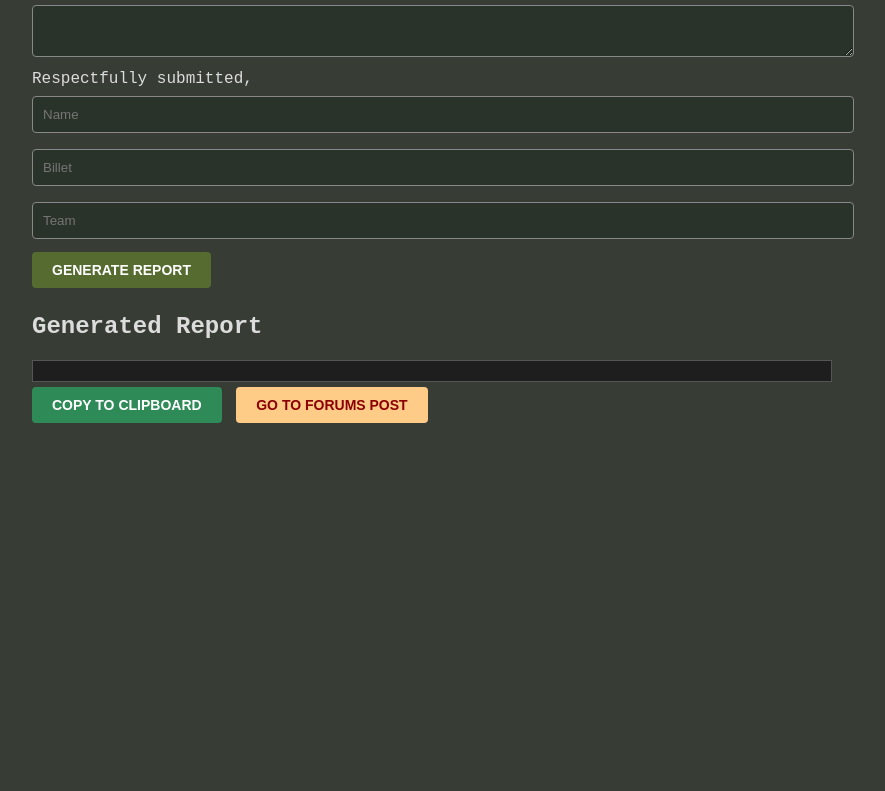
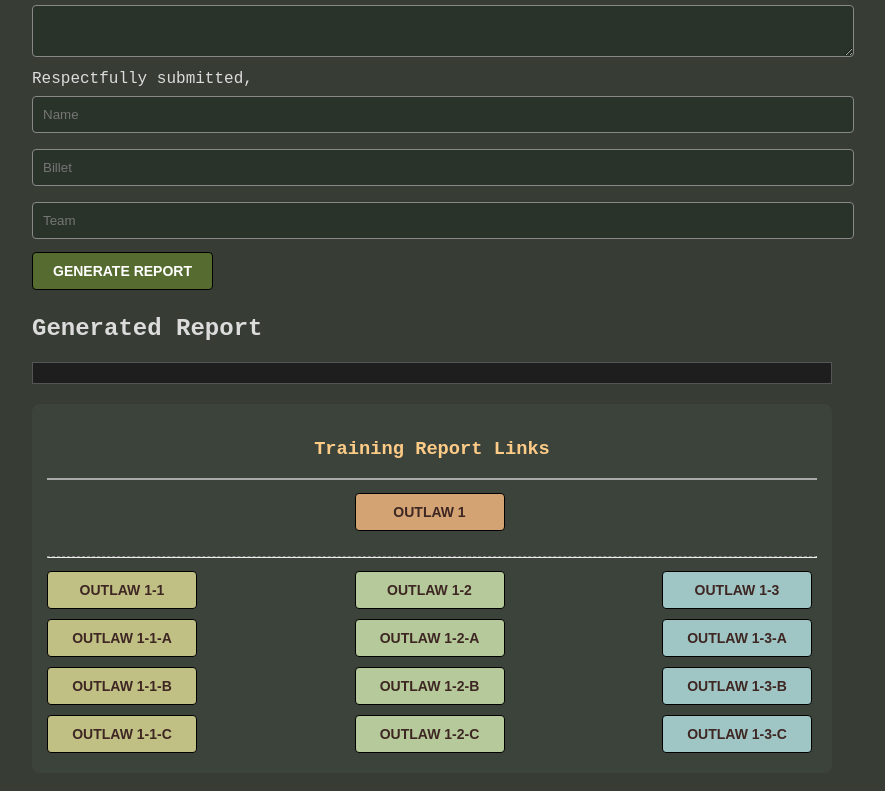
Before and after one commit to shackzilla/TR-Generator, a plain HTML site: page index.html in a window 1280 px wide. Shown: the part 837-1628 px from the top of the page, without its empty margins (208-1093 px from the left). Before the commit the page ends 1285 px from the top, so only its background shows below. Drawn offline with Linux system fonts and the light colour scheme.

Commit message:
Update index.html

```diff
--- a/index.html
+++ b/index.html
@@ -36,13 +36,18 @@
   cursor: pointer;
   background-color: #556b2f;
   color: #fff;
-      border: none;
+  border: 1px solid black;
   border-radius: 4px;
   font-weight: bold;
   text-transform: uppercase;
+  transition: background-color 0.1s ease-in-out;
+}
+
+button:active {
+  background-color: orange !important;
 }
     button:hover {
-      background-color: #6b8e23;
+  filter: brightness(1.2);
 }
     #output {
       white-space: pre-wrap;
@@ -130,9 +135,35 @@
   <h2>Generated Report</h2>
   <div id="output"></div>
 
-  <button onclick="copyToClipboard()" style="background-color:#2e8b57; color:#fff;">Copy to Clipboard</button>
-  <button onclick="goToReply()" style="background-color:#ffcc88; color:darkred;">Go to Forums Post</button>
-
+  <div style="background-color: #3c433b; padding: 15px; border-radius: 8px; margin-top: 20px; text-align: center;">
+  <h3 style="color: #ffcc88;">Training Report Links</h3>
+  <hr style="border: 1px solid #aaa;">
+  <div style="margin-bottom: 20px;">
+    <button onclick="goToReply('https://15thmeu.net/forums/topic/653-training-reports-outlaw-1/#replyForm')" style="background-color:#d4a373; color:#3e2723; width: 150px;">Outlaw 1</button>
+  </div>
+  <hr style="border-top: 1px dashed #888;">
+  <div style="display: flex; justify-content: space-between;">
+    <div>
+      <button onclick="goToReply('https://15thmeu.net/forums/topic/652-training-reports-outlaw-1-1/')" style="background-color:#c1c084; color:#3e2723; width: 150px;">Outlaw 1-1</button><br>
+      <button onclick="goToReply('https://15thmeu.net/forums/topic/651-training-reports-outlaw-1-1-a/')" style="background-color:#c1c084; color:#3e2723; width: 150px;">Outlaw 1-1-A</button><br>
+      <button onclick="goToReply('https://15thmeu.net/forums/topic/650-training-reports-outlaw-1-1-b/')" style="background-color:#c1c084; color:#3e2723; width: 150px;">Outlaw 1-1-B</button><br>
+      <button onclick="goToReply('https://15thmeu.net/forums/topic/649-training-reports-outlaw-1-1-c/')" style="background-color:#c1c084; color:#3e2723; width: 150px;">Outlaw 1-1-C</button>
+    </div>
+    <div>
+      <button onclick="goToReply('https://15thmeu.net/forums/topic/648-training-reports-outlaw-1-2/')" style="background-color:#b5c99a; color:#3e2723; width: 150px;">Outlaw 1-2</button><br>
+      <button onclick="goToReply('https://15thmeu.net/forums/topic/647-training-reports-outlaw-1-2-a/')" style="background-color:#b5c99a; color:#3e2723; width: 150px;">Outlaw 1-2-A</button><br>
+      <button onclick="goToReply('https://15thmeu.net/forums/topic/646-training-reports-outlaw-1-2-b/')" style="background-color:#b5c99a; color:#3e2723; width: 150px;">Outlaw 1-2-B</button><br>
+      <button onclick="goToReply('https://15thmeu.net/forums/topic/645-training-reports-outlaw-1-2-c/')" style="background-color:#b5c99a; color:#3e2723; width: 150px;">Outlaw 1-2-C</button>
+    </div>
+    <div>
+      <button onclick="goToReply('https://15thmeu.net/forums/topic/10994-training-reports-archer-1-3/')" style="background-color:#9fc5c5; color:#3e2723; width: 150px;">Outlaw 1-3</button><br>
+      <button onclick="goToReply('https://15thmeu.net/forums/topic/10995-training-reports-archer-1-3-a/')" style="background-color:#9fc5c5; color:#3e2723; width: 150px;">Outlaw 1-3-A</button><br>
+      <button onclick="goToReply('https://15thmeu.net/forums/topic/10996-training-reports-archer-1-3-b/')" style="background-color:#9fc5c5; color:#3e2723; width: 150px;">Outlaw 1-3-B</button><br>
+      <button onclick="goToReply('https://15thmeu.net/forums/topic/10997-training-reports-archer-1-3-c/')" style="background-color:#9fc5c5; color:#3e2723; width: 150px;">Outlaw 1-3-C</button>
+    </div>
+  </div>
+</div>
+</div>
 <script>
 function getValueOrNA(id) {
       const value = document.getElementById(id).value.trim();
@@ -195,8 +226,8 @@ ${team}`;
   });
 }
 
-function goToReply() {
-  window.open("https://15thmeu.net/forums/topic/653-training-reports-outlaw-1/#replyForm", "_blank");
+function goToReply(url) {
+  window.open(url, "_blank");
 }
 </script>
 </body>
```
Lines whose indentation alone changed are shown as unchanged.
